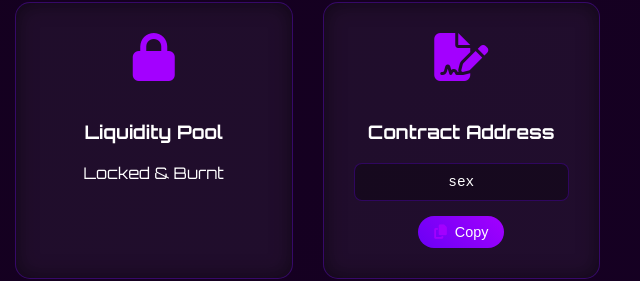
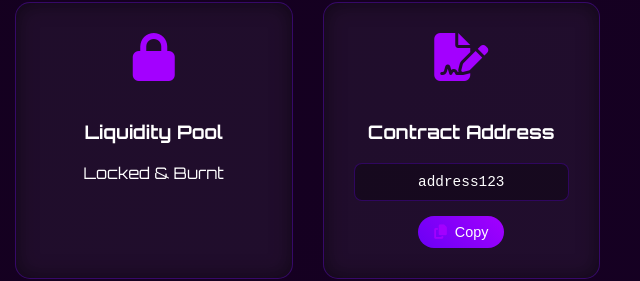
Before and after one commit to thesmasher235/fustopper, a plain HTML site: page index.html in a window 1280 px wide. Shown: the part 1758-2039 px from the top of the page, 640-1280 px from the left. Drawn offline with Linux system fonts and the light colour scheme.

Commit message:
Update index.html

```diff
--- a/index.html
+++ b/index.html
@@ -584,7 +584,7 @@ Developed on the Solana blockchain, $NOFUD is more than a token—it is a symbol
       <div><i class="fas fa-coins"></i><h3>Total Supply</h3><p>864,000,000 NOFUD</p></div>
       <div><i class="fas fa-hand-holding-usd"></i><h3>Buy & Sell Tax</h3><p>0%</p></div>
       <div><i class="fas fa-lock"></i><h3>Liquidity Pool</h3><p>Locked & Burnt</p></div>
-      <div><i class="fas fa-file-signature"></i><h3>Contract Address</h3><p class="contract-address">sex</p><button class="copy-btn" onclick="copyToClipboard('sex')"><i class="fas fa-copy"></i> Copy</button></div>
+      <div><i class="fas fa-file-signature"></i><h3>Contract Address</h3><p class="contract-address">address123</p><button class="copy-btn" onclick="copyToClipboard('sex')"><i class="fas fa-copy"></i> Copy</button></div>
       <div><i class="fas fa-users"></i><h3>Ownership</h3><p>Fully Community-Driven</p></div>
       <div><i class="fas fa-globe"></i><h3>Blockchain</h3><p> Solana</p></div>
     </div>
```
